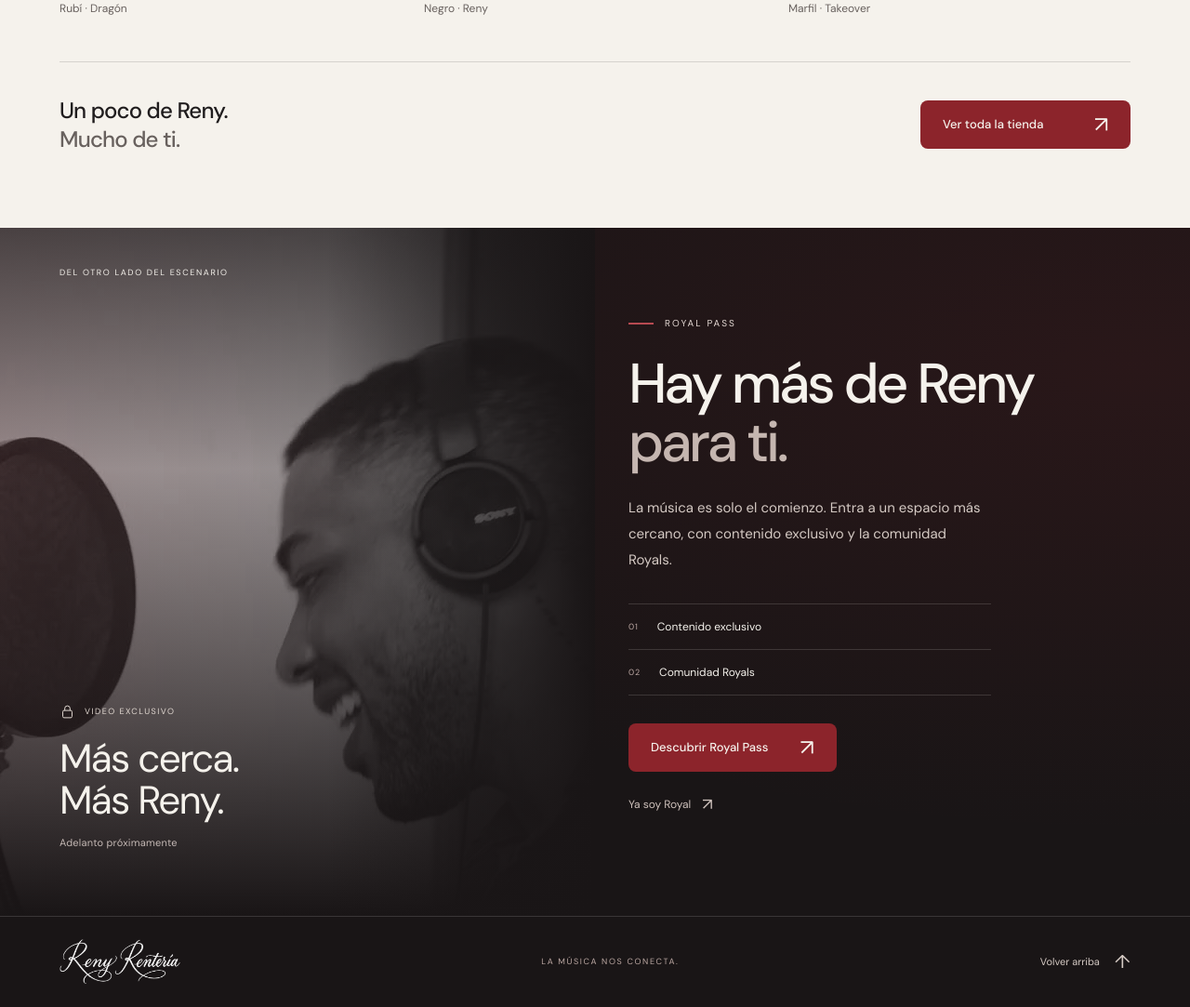
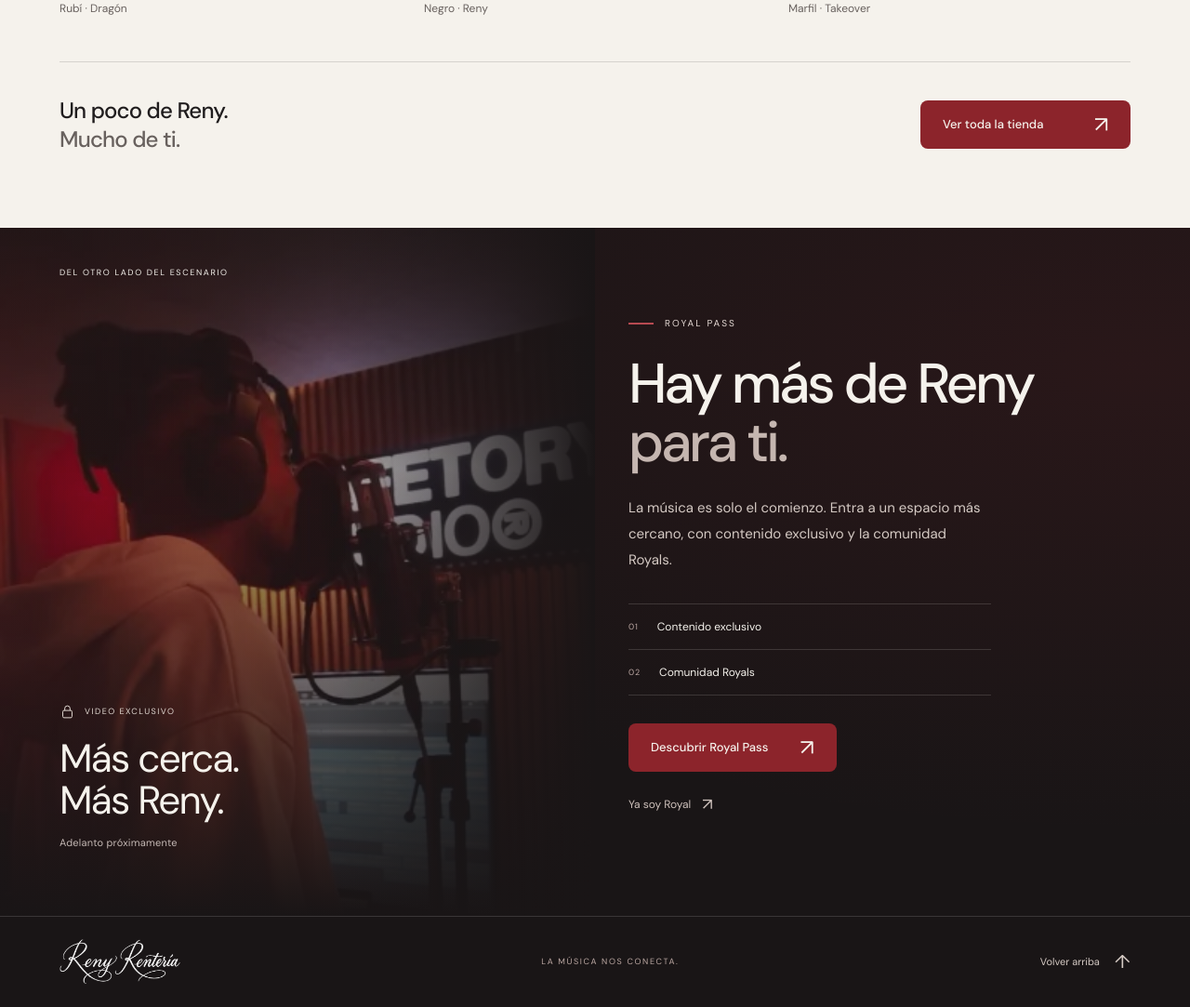
Before and after one commit to RenyRenteria/Reny, a Laravel app: page /newlanding in a window 1280 px wide. Shown: the part 2899-3982 px from the top of the page at 93% size. Run offline with Laravel 12, Linux system fonts and the light colour scheme; parts of the project's set-up code (start-up, migrations or seed data) failed here and were passed over.

Commit message:
Use Reny supplied studio photo for Royal Pass

```diff
--- a/public/newlanding-assets/styles.css
+++ b/public/newlanding-assets/styles.css
@@ -164,7 +164,7 @@ html:has(.merch-dialog[open]){overflow:hidden}
 .royal-inner{max-width:1600px;margin:0 auto;display:grid;grid-template-columns:1fr 1fr;position:relative;background:radial-gradient(ellipse at 95% 20%,#8c242b24,transparent 60%)}
 .royal-film{position:relative;min-height:740px;margin:0;isolation:isolate;overflow:hidden}
 .royal-photo,.royal-film-shade{position:absolute;inset:0;width:100%;height:100%;z-index:-2}
-.royal-photo{object-fit:cover;object-position:center 38%;filter:grayscale(1);opacity:.78}
+.royal-photo{object-fit:cover;object-position:center top;opacity:.78}
 .royal-film-shade{z-index:-1;background:linear-gradient(90deg,transparent 55%,#191516),linear-gradient(0deg,#191516 0%,#19151617 65%,#191516a6),linear-gradient(90deg,#8c242b25,transparent 80%)}
 .royal-film-label{position:absolute;top:42px;left:var(--gutter);font-size:9px;letter-spacing:.18em;color:#f5f2ec}
 .royal-film-caption{position:absolute;bottom:72px;left:var(--gutter);right:32px}
@@ -200,7 +200,7 @@ html:has(.merch-dialog[open]){overflow:hidden}
 @media(max-width:700px){
   .royal-inner{grid-template-columns:1fr;background:radial-gradient(ellipse at 100% 70%,#8c242b1f,transparent 60%)}
   .royal-film{min-height:0;height:480px}
-  .royal-photo{object-position:center 32%;opacity:.82}
+  .royal-photo{opacity:.82}
   .royal-film-shade{background:linear-gradient(0deg,#191516 0%,#191516d9 14%,transparent 75%,#191516a6),linear-gradient(90deg,#8c242b25,transparent)}
   .royal-film-label{top:28px;font-size:8px;letter-spacing:.14em}
   .royal-film-caption{bottom:28px}
@@ -220,4 +220,4 @@ html:has(.merch-dialog[open]){overflow:hidden}
   .royal-footer .signature{width:118px}
   .royal-footer>span{display:none}
 }
-@media(min-width:500px) and (max-width:700px){.royal-film{height:560px}.royal-photo{object-position:center 35%}}
+@media(min-width:500px) and (max-width:700px){.royal-film{height:560px}}
--- a/resources/views/newlanding.blade.php
+++ b/resources/views/newlanding.blade.php
@@ -7,7 +7,7 @@
   <meta name="robots" content="noindex, nofollow">
   <title>Reny Renteria Takeover · Nuevo inicio</title>
   <link rel="icon" href="data:,">
-  <link rel="stylesheet" href="/newlanding-assets/styles.css?v=20261117-royal-pass">
+  <link rel="stylesheet" href="/newlanding-assets/styles.css?v=20261117-royal-photo">
 </head>
 <body>
   <main>
--- a/resources/views/partials/newlanding-royal-pass.blade.php
+++ b/resources/views/partials/newlanding-royal-pass.blade.php
@@ -1,9 +1,9 @@
 <section class="royal" id="royal-pass" aria-labelledby="royal-title">
   <div class="royal-inner">
     <figure class="royal-film" aria-labelledby="royal-film-title">
-      <img class="royal-photo" src="/newlanding-assets/royal/studio.webp"
+      <img class="royal-photo" src="/newlanding-assets/royal/reny-recording.webp"
            alt="Reny grabando en el estudio, con audífonos frente al micrófono"
-           width="640" height="1136" loading="lazy" decoding="async">
+           width="399" height="621" loading="lazy" decoding="async">
       <div class="royal-film-shade" aria-hidden="true"></div>
       <span class="royal-film-label">DEL OTRO LADO DEL ESCENARIO</span>
       <figcaption class="royal-film-caption">
```
Also changed, not shown: docs/newlanding.md (+1 -1 lines), public/newlanding-assets/royal/reny-recording.webp (added).
